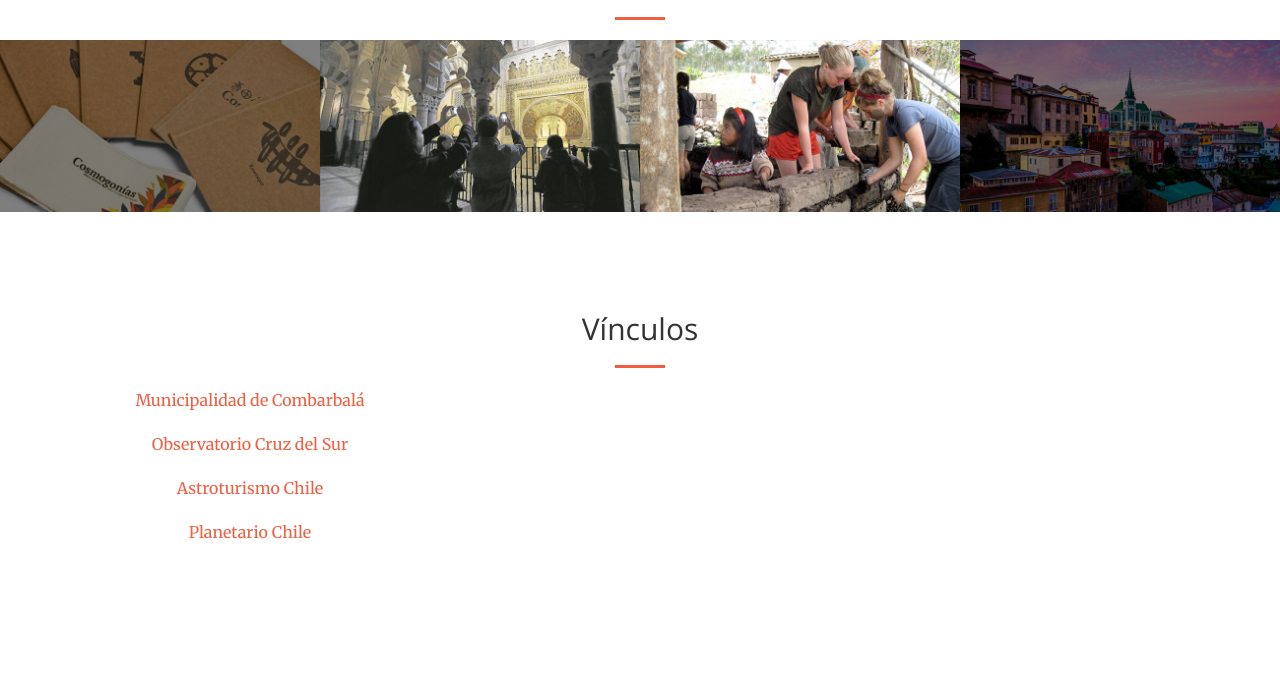
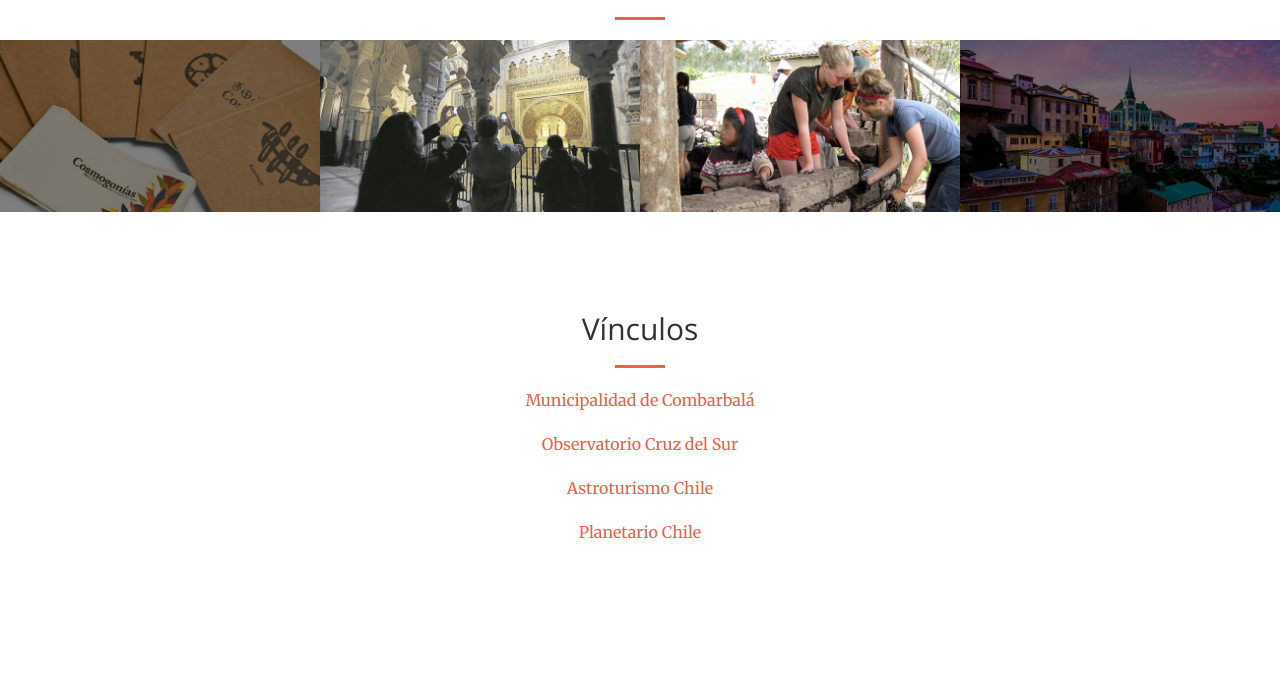
Before and after one commit to Jessydfaundez/Prueba-24-04, a website: page index.html in a window 1280 px wide. Shown: the part 1296-1980 px from the top of the page. Drawn offline with nearby package versions, Linux system fonts and the light colour scheme.

Commit message:
Update index.html

```diff
--- a/index.html
+++ b/index.html
@@ -179,7 +179,7 @@
                     </p>
                 </div>
 
-                <div class="col-lg-4 text-center">
+                <div class="col-lg-4 col-lg-offset-4 text-center">
 
                     <p><a href="http://www.combarbala.cl/">Municipalidad de Combarbalá</a></p>
                     <p><a href="http://observatoriocruzdelsur.cl/">Observatorio Cruz del Sur</a></p>
```
